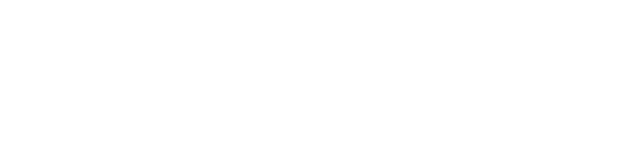
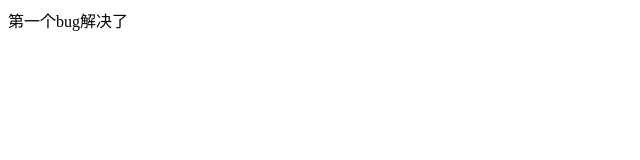
Before and after one commit to Ting7u/-, a plain HTML site: page index.html in a window 1280 px wide. Shown: the whole page, without its empty margins (0-640 px from the left). Drawn offline with Linux system fonts and the light colour scheme.

Commit message:
解决第一个BUG

```diff
--- a/index.html
+++ b/index.html
@@ -8,7 +8,7 @@
 </head>
 
 <body>
-
+    <div>第一个bug解决了</div>
 </body>
 
 </html>
```
